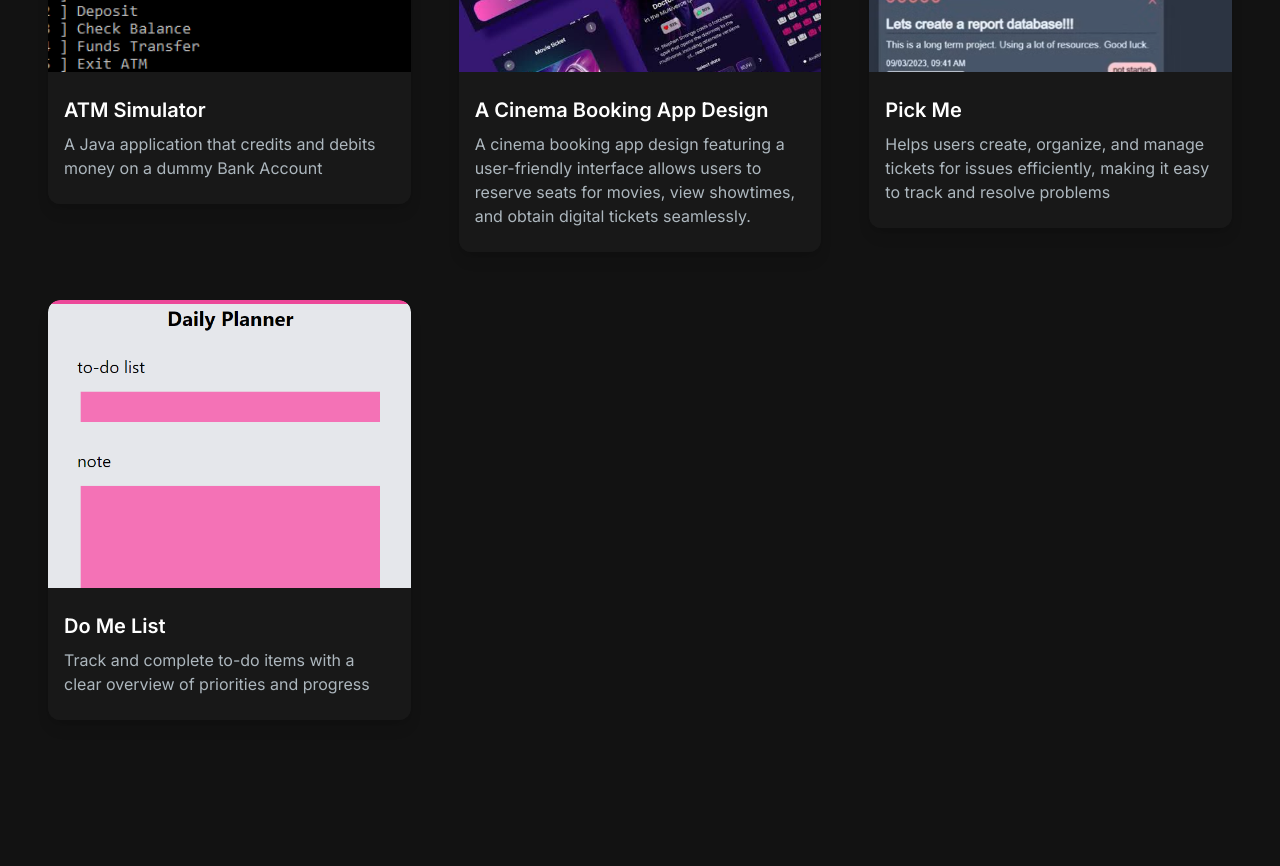
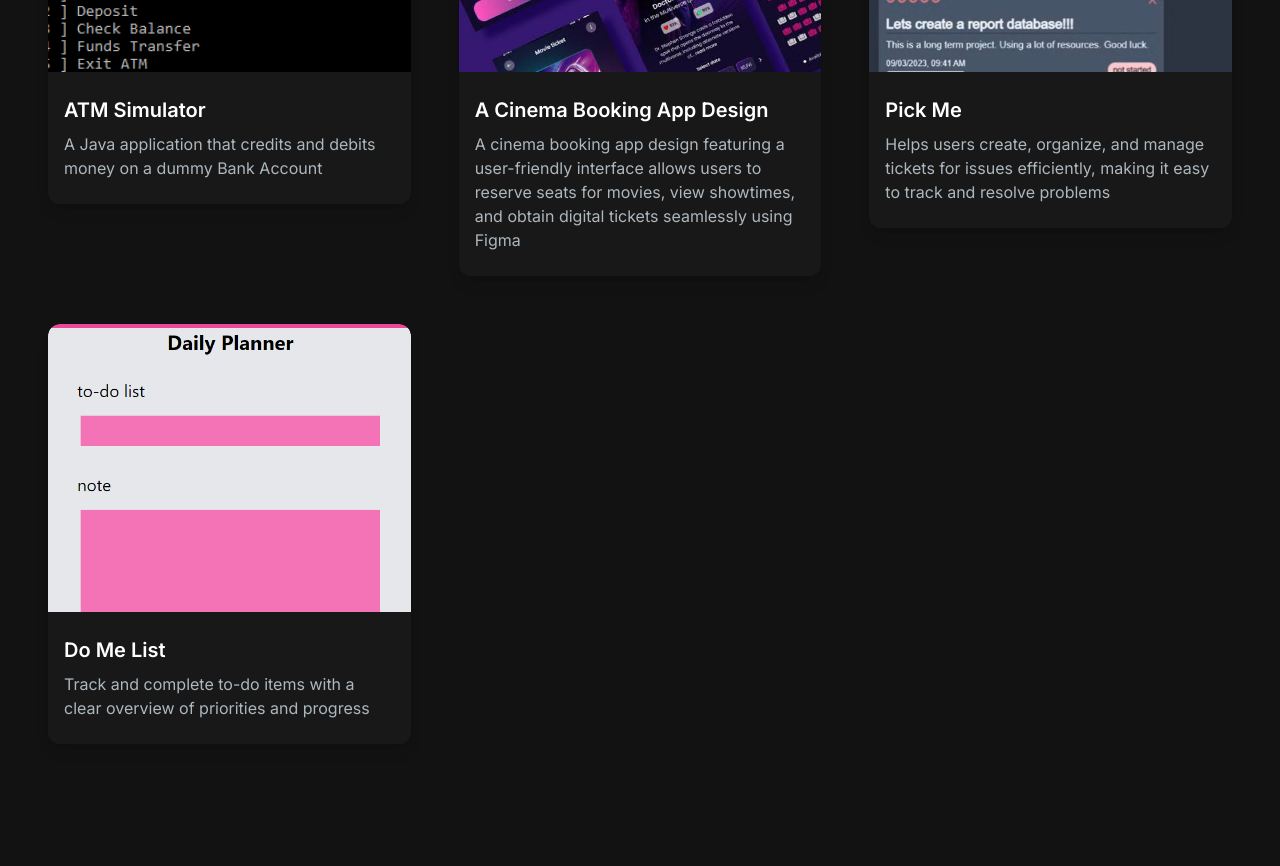
Before and after one commit to Melissamae-sudo/My-Portfolio, a Next.js app: page / in a window 1280 px wide. Shown: the part 1980-2846 px from the top of the page. Built offline with nearby package versions, Linux system fonts and the light colour scheme.

Commit message:
Update ProjectsSection.jsx

```diff
--- a/src/app/components/ProjectsSection.jsx
+++ b/src/app/components/ProjectsSection.jsx
@@ -15,7 +15,7 @@ const projectsData = [
   {
     id: 2,
     title: "A Cinema Booking App Design",
-    description: "A cinema booking app design featuring a user-friendly interface allows users to reserve seats for movies, view showtimes, and obtain digital tickets seamlessly.",
+    description: "A cinema booking app design featuring a user-friendly interface allows users to reserve seats for movies, view showtimes, and obtain digital tickets seamlessly using Figma",
     image: "/images/cinema.jpeg",
     tag: ["Projects"],
     figmaUrl: "https://www.figma.com/community/file/1413802606243073240/bookmovies"
```
